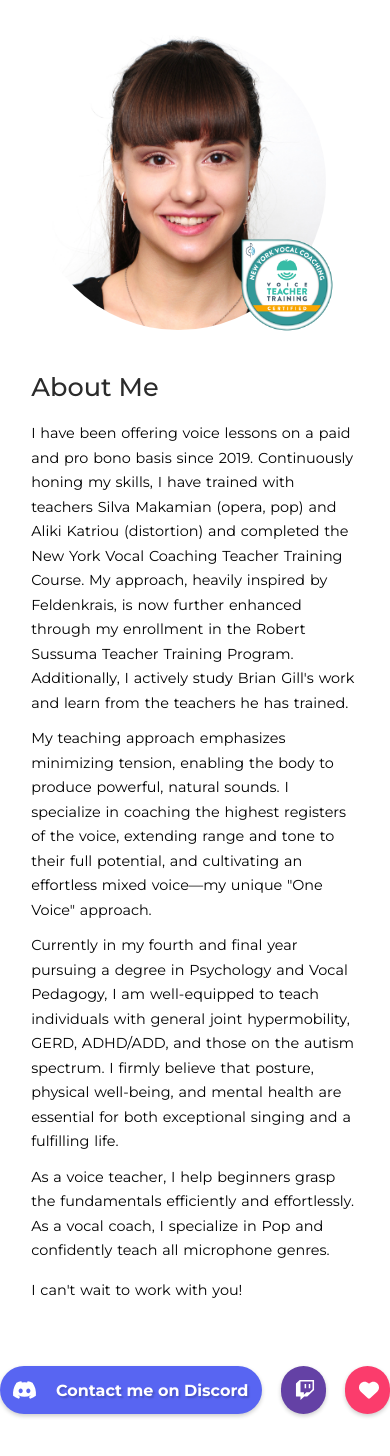
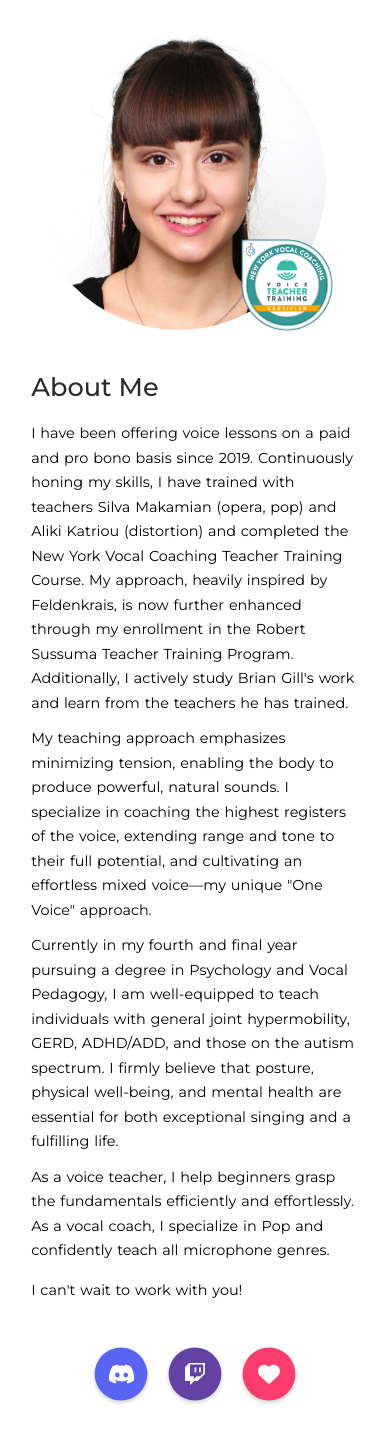
Before and after one commit to rajibul-dev/voccaria, a Next.js app in the folder nextjs/: page / in a window 390 px wide. Shown: the top 1456 px of the page. Built offline with nearby package versions, Linux system fonts and the light colour scheme.

Commit message:
made socials section responsive, done social section

```diff
--- a/nextjs/src/app/mia/sections/about/about.module.css
+++ b/nextjs/src/app/mia/sections/about/about.module.css
@@ -16,14 +16,19 @@
     align-items: start;
   }
 }
-@media (max-width: 56.25em) {
+@media screen and (max-width: 56.25em) {
   .container {
     grid-template-columns: 1fr;
     gap: 4.8rem;
     justify-items: center;
   }
 }
-@media (max-width: 500px) {
+@media screen and (max-width: 532px) {
+  .about {
+    padding-bottom: 0;
+  }
+}
+@media screen and (max-width: 500px) {
   .container {
     padding: 0 8%;
   }
--- a/nextjs/src/app/mia/sections/socials/components/odds.css
+++ b/nextjs/src/app/mia/sections/socials/components/odds.css
@@ -36,3 +36,16 @@
 .twitch:hover .icon-box {
   transform: translateY(1.8rem);
 }
+
+@media screen and (max-width: 832px) {
+  .twitch:hover .text {
+    display: none;
+  }
+  .twitch:hover {
+    height: 6rem !important;
+    transform: translateY(0);
+  }
+  .twitch:hover .icon-box {
+    transform: translateY(0);
+  }
+}
--- a/nextjs/src/app/mia/sections/socials/components/social-button.module.css
+++ b/nextjs/src/app/mia/sections/socials/components/social-button.module.css
@@ -10,7 +10,7 @@
   overflow: hidden;
   transition: all 0.3s ease;
 }
-.button:nth-child(1) {
+.button:first-child {
   width: 35rem;
 }
 .iconBox {
@@ -39,3 +39,21 @@
 .text:hover {
   text-decoration: none;
 }
+
+@media screen and (max-width: 832px) {
+  .button:hover:not(:first-child) {
+    width: 6rem;
+    transform: scale(1.1);
+  }
+}
+@media screen and (max-width: 532px) {
+  .button {
+    transform: scale(1.1);
+  }
+  .button:first-child {
+    width: 6rem;
+  }
+  .button:hover {
+    transform: scale(1.3);
+  }
+}
--- a/nextjs/src/app/mia/sections/socials/socials.module.css
+++ b/nextjs/src/app/mia/sections/socials/socials.module.css
@@ -16,3 +16,14 @@
   line-height: 6rem;
   color: #fff;
 }
+
+@media screen and (max-width: 532px) {
+  .wrapper {
+    height: 100%;
+    gap: 3.2rem;
+  }
+  .socialsSection {
+    padding-top: 6rem;
+    padding-bottom: 6rem;
+  }
+}
```
